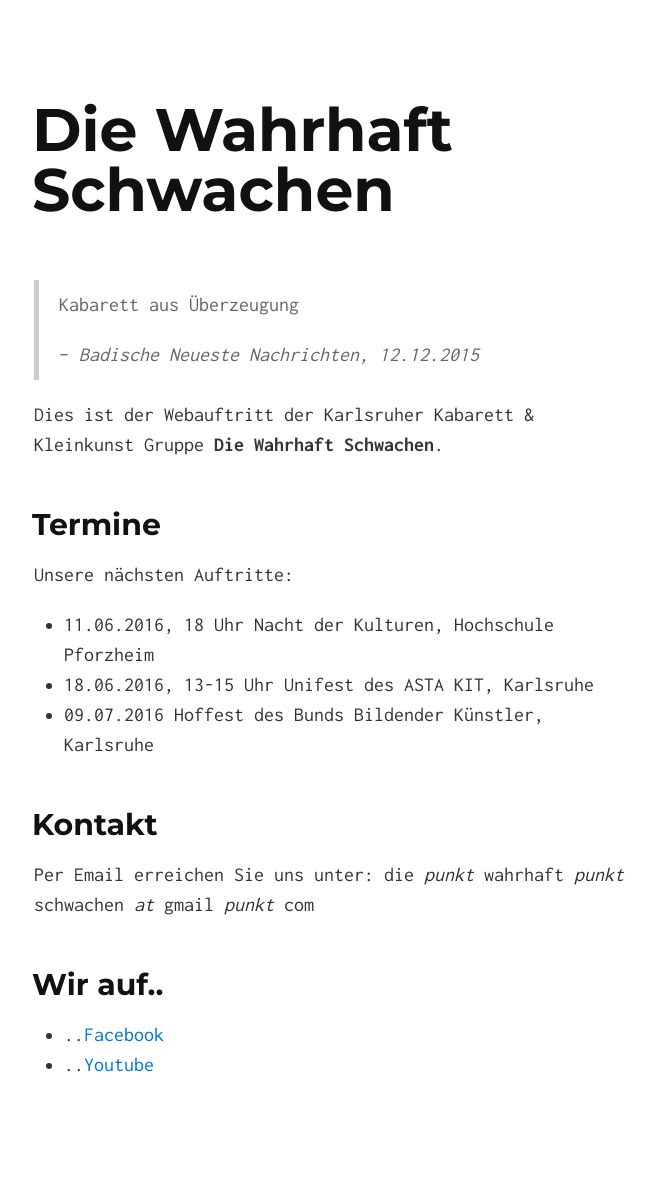
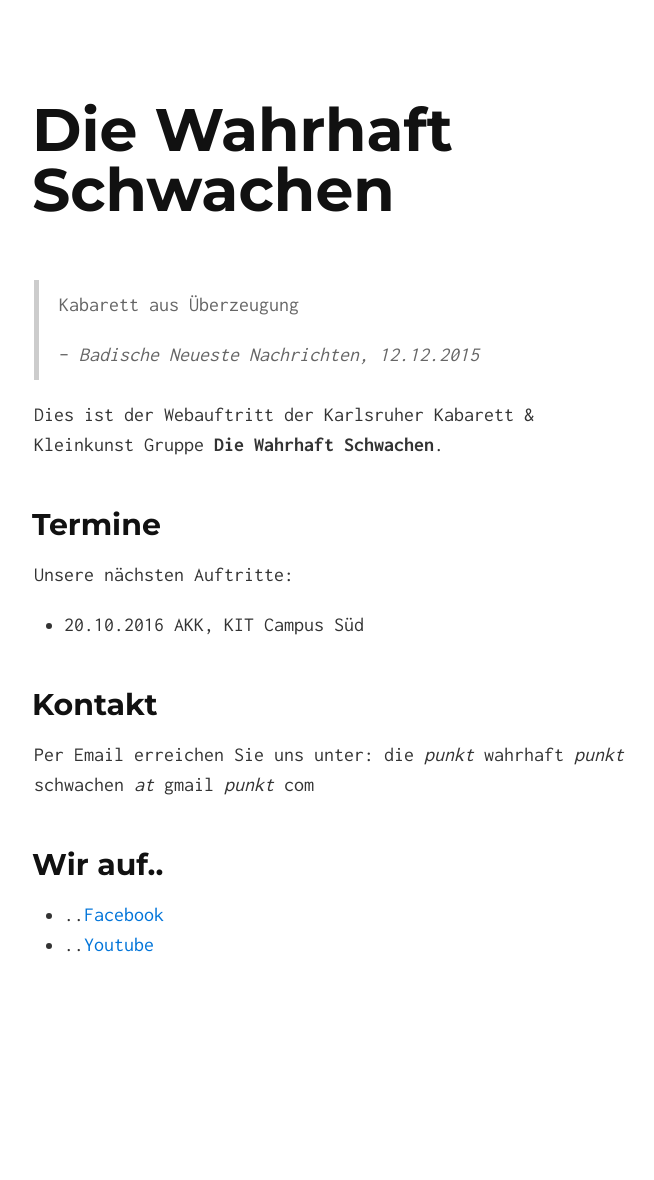
Before and after one commit to Die-Wahrhaft-Schwachen/diewahrhaftschwachen, a Jekyll site: the page built from index.md, in a window 1280 px wide. Shown: the whole page, without its empty margins (306-960 px from the left). Built offline with Jekyll 4.4.1, drawn with Linux system fonts in a browser that asks for light colours; after the commit the page ends 1060 px from its top, so only the background shows below that.

Commit message:
Update index.md
Termine angepasst

```diff
--- a/index.md
+++ b/index.md
@@ -12,9 +12,7 @@ Dies ist der Webauftritt der Karlsruher Kabarett & Kleinkunst Gruppe **Die Wahrh
 
 Unsere nächsten Auftritte:
 
-* 11.06.2016, 18 Uhr Nacht der Kulturen, Hochschule Pforzheim
-* 18.06.2016, 13-15 Uhr Unifest des ASTA KIT, Karlsruhe
-* 09.07.2016 Hoffest des Bunds Bildender Künstler, Karlsruhe
+* 20.10.2016 AKK, KIT Campus Süd
 
 ## Kontakt
 
```
